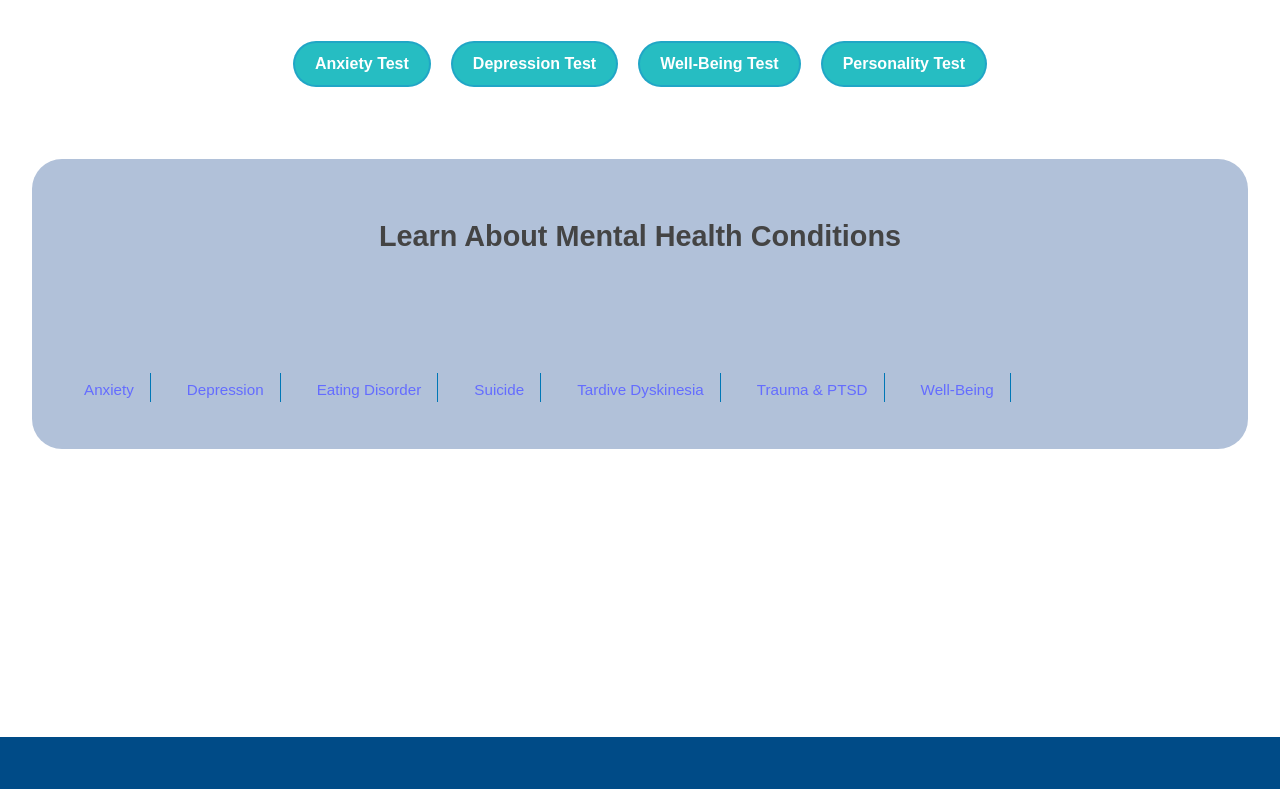
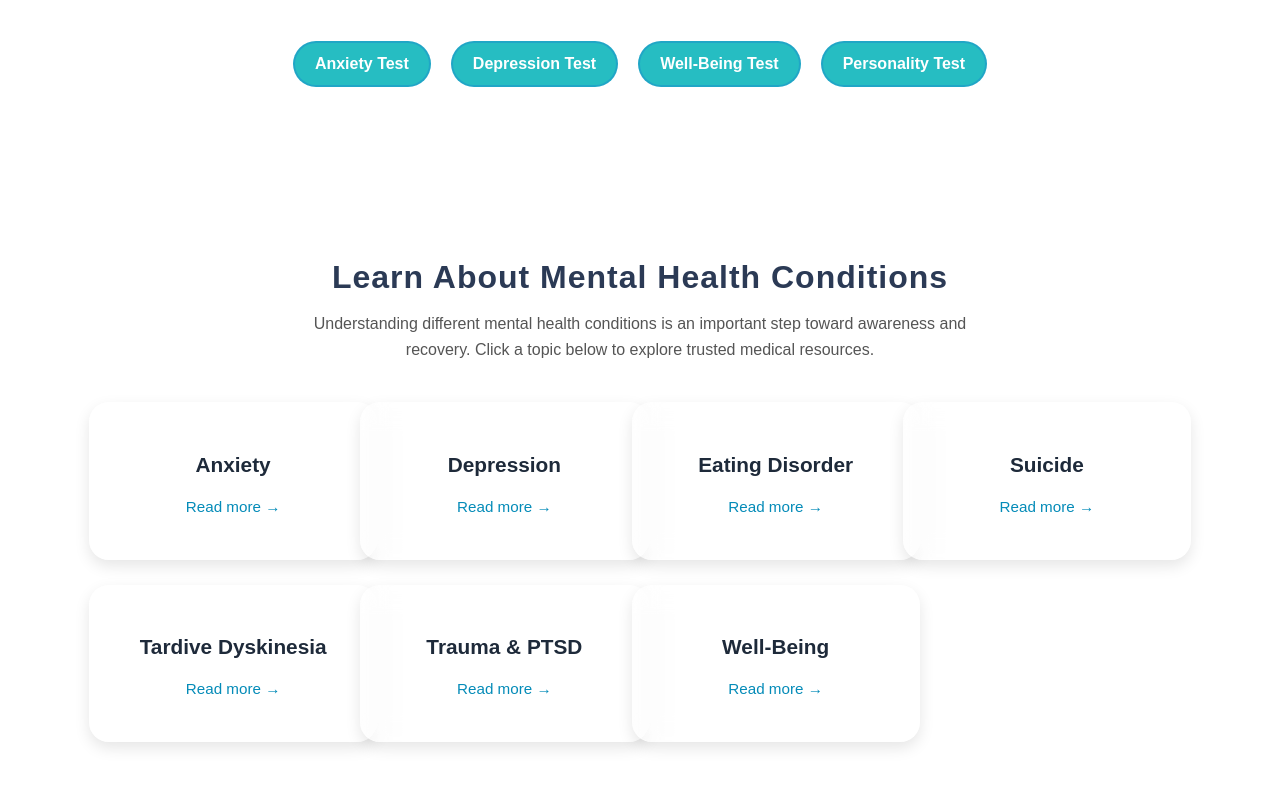
Before and after one commit to Ramirez996/thesis, a React (Vite) app in the folder gray/: page / in a window 1280 px wide. Shown: the part 1171-1960 px from the top of the page. Built offline with nearby package versions, Linux system fonts and the light colour scheme; no server answers.

Commit message:
Update about to add information and UI looks

```diff
--- a/gray/src/componentDesign/About.css
+++ b/gray/src/componentDesign/About.css
@@ -1,76 +1,86 @@
 .abouts {
-    display: flex;
-    flex-wrap: wrap;
-    justify-content: space-between;
-    align-items: stretch;
-    gap: 9rem;
-    padding: 2rem;
-    margin: 0 auto;
-    max-width: 120rem;
+  margin: 80px auto;
+  padding: 40px;
+  max-width: 1100px;
+  text-align: center;
+  animation: fadeIn 0.8s ease-in-out;
 }
 
-  /* Shared base style for all about cards */
-  .about-conditions {
-    flex: 1 1 30%;
-    padding: 2rem;
-
-    min-width: 280px;
+.about-header h2 {
+  font-size: 2rem;
+  color: #2b3a55;
+  margin-bottom: 10px;
+  letter-spacing: 1px;
 }
 
-
-  /* === Individual Card Styles === */
-
-
-  .about-conditions {
-
-    margin-bottom: 6rem;
-    background: #476da56b;
-    color: #444;
-    border-radius: 30px 30px 30px 30px;
+.about-header p {
+  color: #555;
+  font-size: 1rem;
+  max-width: 700px;
+  margin: 0 auto 40px;
+  line-height: 1.6;
 }
 
-  /* Headings */
-  .about-conditions h2 {
-    text-align: center;
-    margin-bottom: 1rem;
-    font-size: 1.8rem;
+/* Grid Layout */
+.conditions-grid {
+  display: grid;
+  grid-template-columns: repeat(auto-fit, minmax(220px, 1fr));
+  gap: 25px;
+  justify-items: center;
+  padding: 0 20px;
 }
 
-  /* Paragraph Text */
-  .about-conditions p {
-    font-size: 1.1rem;
-    line-height: 1.6;
-    text-align: justify;
+/* Glassmorphism Card Style */
+.condition-card {
+  background: rgba(255, 255, 255, 0.25);
+  border-radius: 20px;
+  backdrop-filter: blur(12px);
+  -webkit-backdrop-filter: blur(12px);
+  box-shadow: 0 6px 15px rgba(0, 0, 0, 0.1);
+  padding: 25px 20px;
+  text-decoration: none;
+  color: #2b3a55;
+  transition: all 0.3s ease;
+  width: 100%;
+  max-width: 260px;
+  display: flex;
+  align-items: center;
+  justify-content: center;
+  border: 1px solid rgba(255, 255, 255, 0.3);
 }
 
-  .conditions-list {
-    list-style: none;
-    padding: 0;
-    display: flex;
-    flex-wrap: wrap;
-    gap: 0.5rem 1rem;
-    font-size: 0.95rem;
-    margin-top: 10%;
-    font-weight: bold;
+.condition-card:hover {
+  transform: translateY(-8px) scale(1.02);
+  box-shadow: 0 12px 25px rgba(33, 150, 243, 0.3);
+  border-color: rgba(33, 150, 243, 0.4);
+  background: rgba(255, 255, 255, 0.35);
 }
 
-  .conditions-list li {
-    margin-left: 20px;
-    padding-top: 6px;
-    display: inline;
-    color: rgb(16, 46, 63);
-    border-right: 1.7px solid #0077b6;
-    padding-right: 1rem;
+.condition-content h3 {
+  font-size: 1.3rem;
+  margin-bottom: 8px;
+  color: #1e2a3a;
 }
 
+.condition-content p {
+  color: #048bb8;
+  font-weight: 500;
+  font-size: 0.95rem;
+}
 
-  /* Responsive Fixes */
-  @media screen and (max-width: 768px) {
-    .abouts {
-      flex-direction: column;
-      align-items: center;
+/* Entrance Animation */
+@keyframes fadeIn {
+  from { opacity: 0; transform: translateY(15px); }
+  to { opacity: 1; transform: translateY(0); }
 }
-    .about-conditions {
-      width: 90%;
+
+/* Responsive Design */
+@media (max-width: 768px) {
+  .about-header h2 {
+    font-size: 1.6rem;
+  }
+
+  .condition-card {
+    max-width: 100%;
   }
 }
--- a/gray/src/components/Abouts.jsx
+++ b/gray/src/components/Abouts.jsx
@@ -14,22 +14,29 @@ const About = () => {
 
   return (
     <div className="abouts">
-      {/* Mental Health Conditions */}
-      <div className="about-conditions">
+      <div className="about-header">
         <h2>Learn About Mental Health Conditions</h2>
-        <ul className="conditions-list">
+        <p>
+          Understanding different mental health conditions is an important step toward awareness and recovery.
+          Click a topic below to explore trusted medical resources.
+        </p>
+      </div>
+
+      <div className="conditions-grid">
         {conditions.map((condition, index) => (
-            <li key={index}>
           <a
+            key={index}
             href={condition.link}
             target="_blank"
             rel="noopener noreferrer"
+            className="condition-card"
           >
-                {condition.name}
+            <div className="condition-content">
+              <h3>{condition.name}</h3>
+              <p>Read more →</p>
+            </div>
           </a>
-            </li>
         ))}
-        </ul>
       </div>
     </div>
   );
```
Lines whose indentation alone changed are shown as unchanged.
